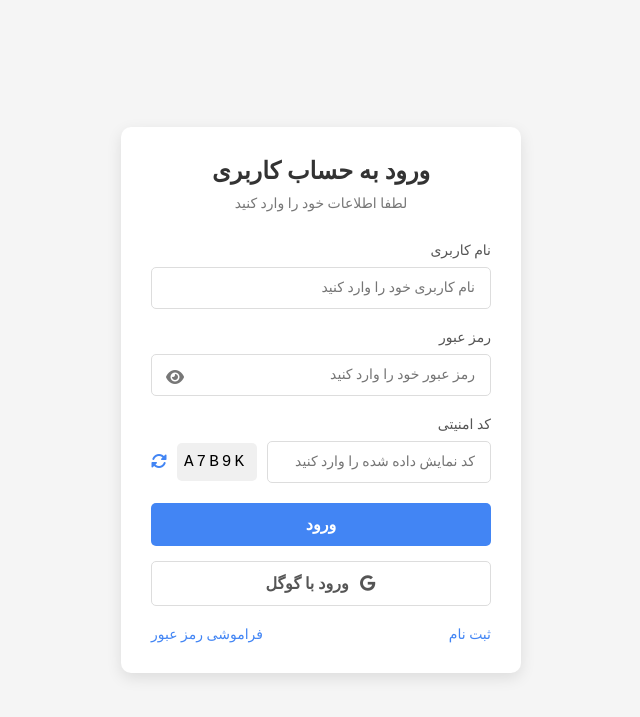
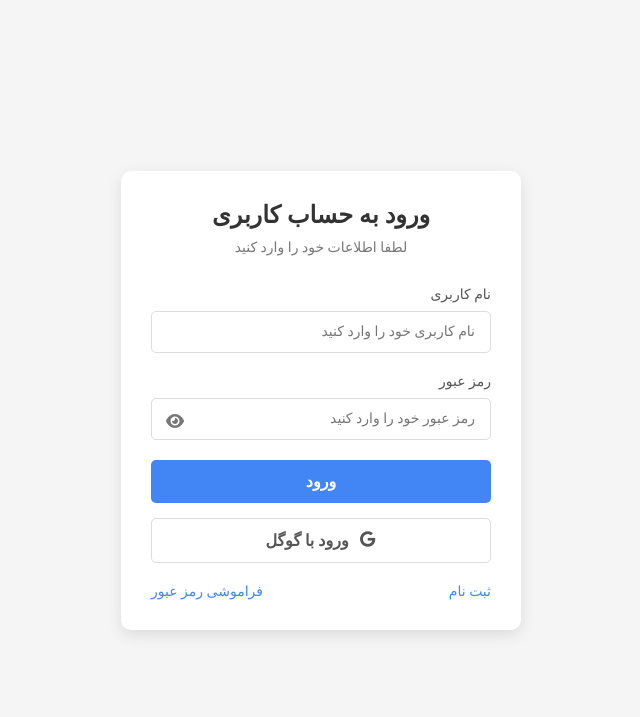
Before and after one commit to AlirezzA-dev/RooMeet, a Django app: page /accounts/login/ in a window 1280 px wide. Shown: the top 717 px of the page, without its empty margins (319-959 px from the left). Run offline with Django 5.2, Linux system fonts and the light colour scheme.

Commit message:
Update login.html

```diff
--- a/accounts/templates/accounts/login.html
+++ b/accounts/templates/accounts/login.html
@@ -203,18 +203,6 @@
                 <i class="fas fa-eye password-toggle" id="togglePassword"></i>
             </div>
 
-            <div class="form-group">
-                <label for="captcha">کد امنیتی</label>
-                <div class="captcha-container">
-                    <input type="text" id="captcha" placeholder="کد نمایش داده شده را وارد کنید" required>
-                    <div class="captcha-image" id="captchaText">A7B9K</div>
-
-                    <button type="button" class="captcha-refresh" id="refreshCaptcha">
-                        <i class="fas fa-sync-alt"></i>
-                    </button>
-                </div>
-            </div>
-
             <button type="submit" class="login-btn">ورود</button>
 
             <button type="button" class="google-btn">
```
